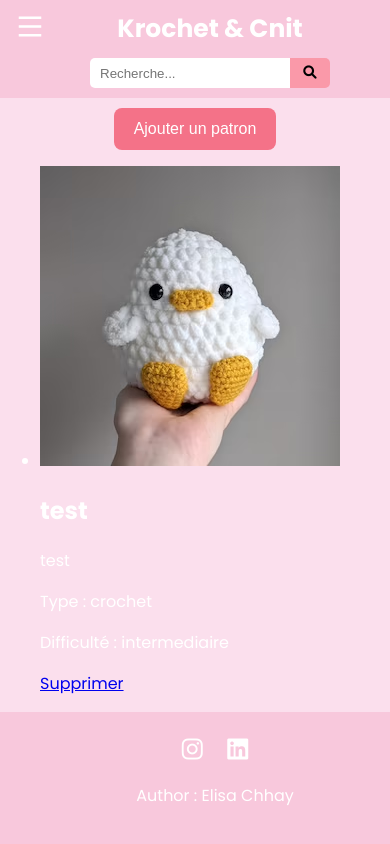
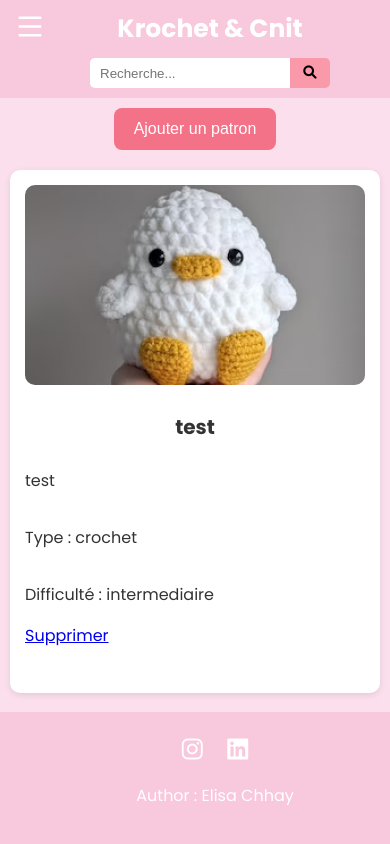
Before and after one commit to elisabobo/mon_projet, a PHP site: page /crochet.php in a window 390 px wide. Run offline with PHP 8.4, Linux system fonts and the light colour scheme; data comes from the database, SQL or seed files in the repository; both versions use the stored data as it was after the commit; some libraries are stand-ins or nearby versions.

Commit message:
fix : suppression d'un patron

```diff
--- a/assets/css/modal_style.css
+++ b/assets/css/modal_style.css
@@ -58,11 +58,11 @@ section{
 .form-header {
     text-align: center;
     margin-bottom: 20px;
-}
+    h2{
+        font-size: 1.5em;
+        margin: 0;
 
-.form-header h2 {
-    font-size: 1.5em;
-    margin: 0;
+    }
 }
 
 /* Groupes de formulaire */
@@ -70,13 +70,14 @@ section{
     margin-bottom: 20px;
     display: flex;
     flex-direction: column;
+
+    label, p{
+        margin-bottom: 5px;
+        font-size: 0.95em;
+
+    }
 }
 
-.form-group label,
-.form-group p {
-    margin-bottom: 5px;
-    font-size: 0.95em;
-}
 
 /* Champs de saisie */
 input[type="text"],
--- a/assets/css/style.css
+++ b/assets/css/style.css
@@ -1,5 +1,6 @@
 html{
     background-color: rgb(251, 223, 237);
+    overflow-x: hidden;
 }
 body {
     margin: 0;
@@ -15,7 +16,6 @@ nav{
     justify-content: center;
     align-items: center; /*meme largeur en haut et en bas*/
     flex-wrap: wrap;
-
 
 }
 
@@ -119,6 +119,22 @@ h1 {
     display: block;
 }
 
+/*CSS SUR LES PATRONS*/
+
+ul.patterns {
+    display: flex;
+    flex-wrap: wrap;
+    justify-content: flex-start;
+    list-style: none;
+    padding: 0;
+    margin: 0;
+
+    li{
+        flex: 0 0 calc(1/3% - 20px); /* 1/3% de largeur - marge */
+        margin: 10px;
+        box-sizing: border-box;
+    }
+}
 /*FOOTER*/
 footer{
     text-align: center;
@@ -178,4 +194,36 @@ footer{
 
     ul.nav-item.active {
         display: flex;
-    }}
+    }
+
+    /*affichage patron*/
+    ul.patterns li {
+        flex: 0 0 calc(100% - 20px);
+        margin: 10px;
+
+        article {
+            background-color: #fff;
+            color: #333;
+            padding: 15px;
+            border-radius: 10px;
+            box-shadow: 0 2px 6px rgba(0,0,0,0.1);
+            display: flex;
+            flex-direction: column;
+            height: 100%;
+
+            img {
+                width: 100%;
+                height: 200px;         /* Hauteur fixe pour uniformiser */
+                object-fit: cover;     /* Permet de recadrer l'image pour remplir l'espace */
+                border-radius: 10px;
+                margin-bottom: 10px;
+}
+            h2 {
+    font-size: 1.25em;
+    margin-bottom: 10px;
+    text-align: center;
+}
+}
+}
+
+}
--- a/assets/php/Pattern.php
+++ b/assets/php/Pattern.php
@@ -1,5 +1,4 @@
 <?php
-
 require_once 'Database.php';
 
 class Pattern extends Database
@@ -40,7 +39,22 @@ class Pattern extends Database
 
     public function delete($id) {
         $stmt = $this->db->prepare("DELETE FROM patterns WHERE id = :id");
-        $stmt->bindValue(':id', $id);
+        $stmt->bindValue(':id', $id, PDO::PARAM_INT);
         $stmt->execute();
     }
+
+
+    public static function handleDeletion() {
+        if (isset($_GET['delete_id'])) {
+            $id = intval($_GET['delete_id']);
+            $patternInstance = new self();
+            $patternInstance->delete($id);
+            header('Location: ../../crochet.php'); // Ajustez le chemin si nécessaire
+            exit();
+        }
+    }
 }
+
+
+Pattern::handleDeletion();
+?>
--- a/crochet.php
+++ b/crochet.php
@@ -41,22 +41,24 @@ error_reporting(E_ALL);
       <button id="myBtn">Ajouter un patron</button>
       <?php include 'assets/php/modal.php'; ?>
     </section>
-    <ul>
+    <ul class="patterns">
       <?php foreach($patterns as $pattern): ?>
       <li>
         <article>
-          <img src="assets/php/<?php echo htmlspecialchars($pattern['pic']); ?>" alt="<?php echo htmlspecialchars($pattern['title']); ?>">
+        <img src="assets/php/<?php echo htmlspecialchars($pattern['pic']); ?>" ...>
+
           <h2><?php echo htmlspecialchars($pattern['title']); ?></h2>
           <p><?php echo nl2br(htmlspecialchars($pattern['text'])); ?></p>
           <p>Type : <?php echo htmlspecialchars($pattern['type']); ?></p>
           <p>Difficulté : <?php echo htmlspecialchars($pattern['difficulty']); ?></p>
-          <a href="delete.php?id=<?php echo $pattern['id']; ?>" onclick="return confirm('Voulez-vous vraiment supprimer cet article ?');">Supprimer</a>
+          <a href="assets/php/Pattern.php?delete_id=<?php echo $pattern['id']; ?>" onclick="return confirm('Voulez-vous vraiment supprimer cet article ?');">Supprimer</a>
+
+
         </article>
       </li>
       <?php endforeach; ?>
     </ul>
   </main>
-
   <footer>
     <?php include 'assets/php/footer.php'; ?>
   </footer>
```
Also changed, not shown: assets/php/delete.php (deleted, +0 -12 lines), assets/php/db.sqlite, assets/php/uploads/1741639847_Capture d’écran 2025-03-07 à 13.14.29.png (deleted), assets/php/uploads/1741639872_Capture d’écran 2025-03-07 à 13.14.29.png (deleted), assets/pics/pattern_img/flowers_homepage.png (renamed from assets/pics/flowers_homepage.png), 1 other file.
